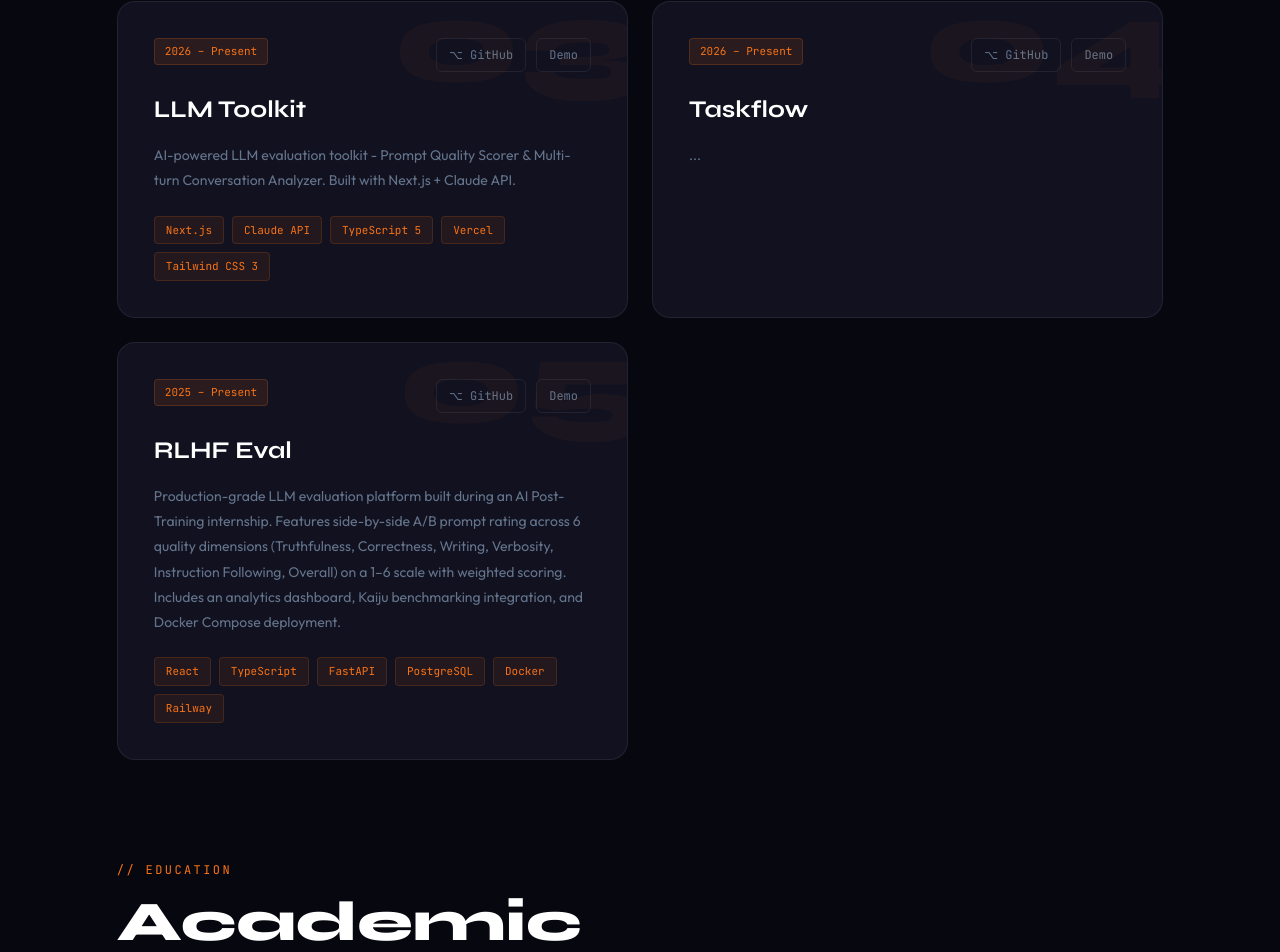
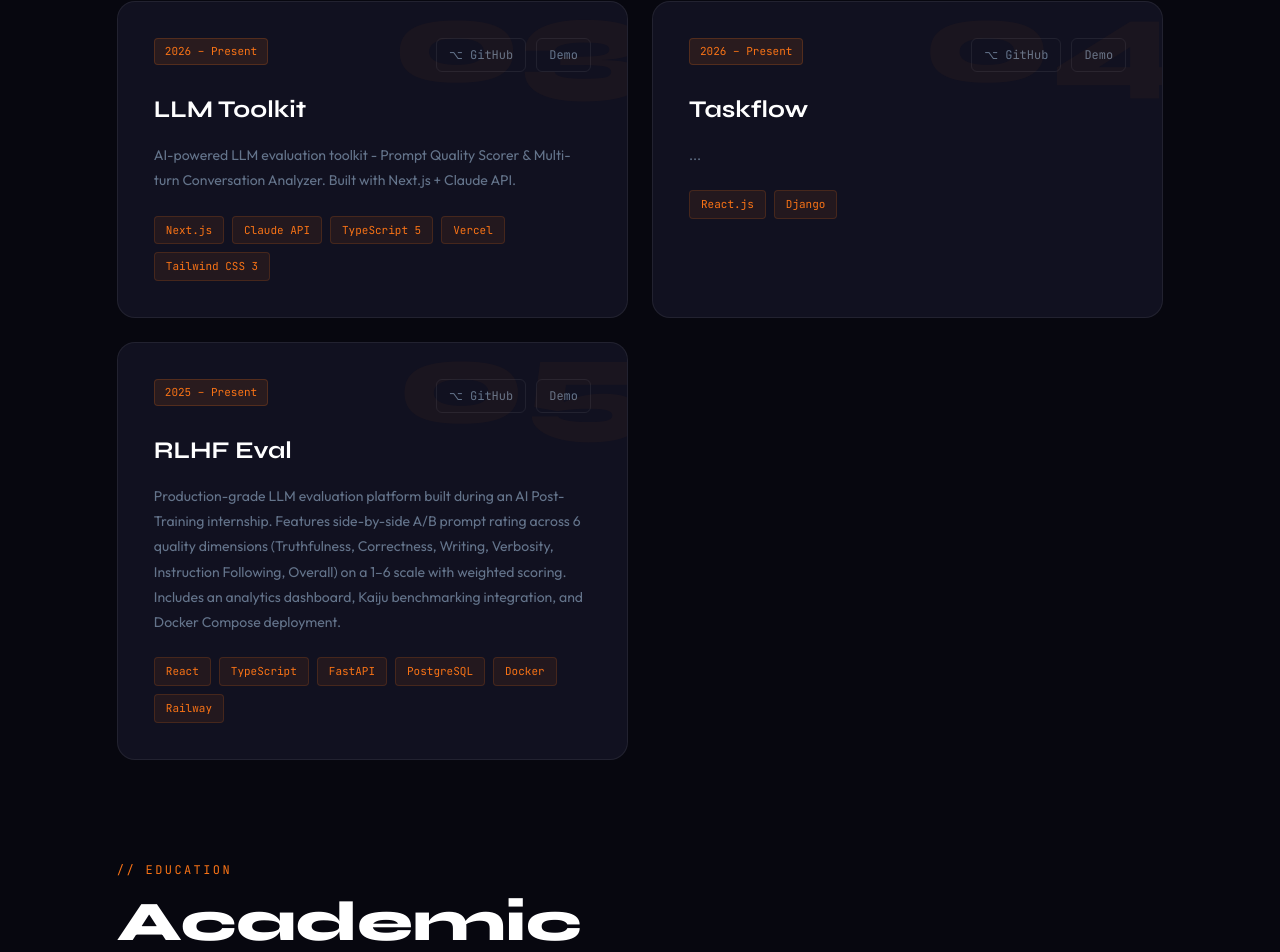
Before and after one commit to bihari-bhau/shubham-portfolio, a React (Vite) app: page / in a window 1280 px wide. Shown: the part 4357-5309 px from the top of the page. Built offline with nearby package versions, Linux system fonts and the light colour scheme.

Commit message:
Update Taskflow entry with technology stack
Added technology stack to Taskflow entry.

```diff
--- a/src/data.js
+++ b/src/data.js
@@ -125,8 +125,8 @@ export const PROJECTS = [
   num: '04',
   title: 'Taskflow',
   period: '2026 – Present',
-  desc: '...', // ⚠️ Need your input — what does Taskflow do?
-  stack: [],
+  desc: '...',
+  stack: ['React.js', 'Django'],
   github: 'https://github.com/bihari-bhau/taskflow',
   live: '',
   isLive: false,
```
